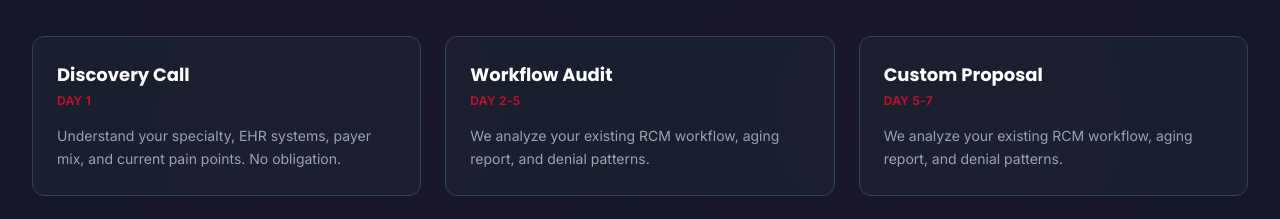
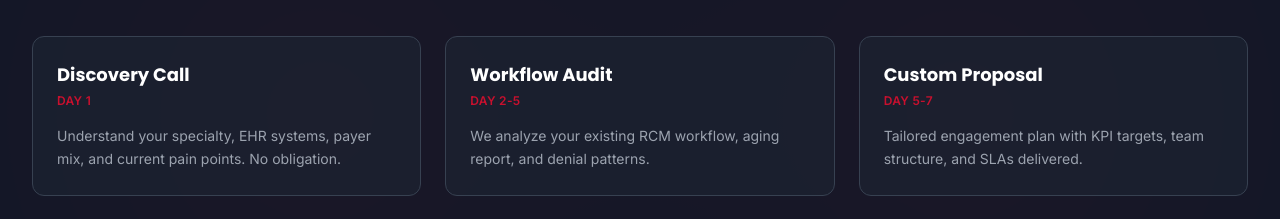
Before and after one commit to deba4667/RedLine_Landing, a React (Vite) app: page / in a window 1280 px wide. Shown: the part 5460-5679 px from the top of the page. Built offline with nearby package versions, Linux system fonts and the light colour scheme.

Commit message:
changed custom proposal

```diff
--- a/src/components/EngagementModel.jsx
+++ b/src/components/EngagementModel.jsx
@@ -20,7 +20,7 @@ const phases = [
     phase: '03',
     title: 'Custom Proposal',
     day: 'DAY 5-7',
-    description: 'We analyze your existing RCM workflow, aging report, and denial patterns.',
+    description: 'Tailored engagement plan with KPI targets, team structure, and SLAs delivered.',
     color: '#7A0B1C',
   },
   {
```
